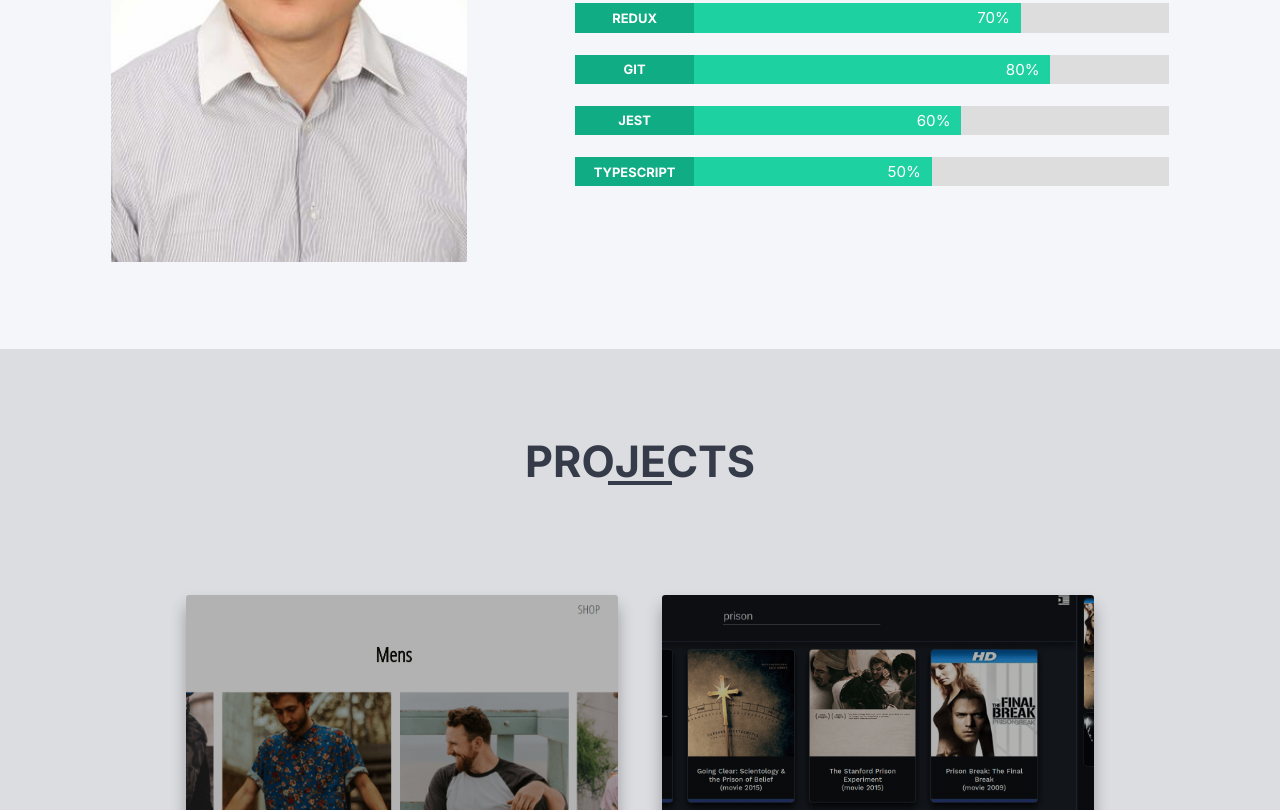
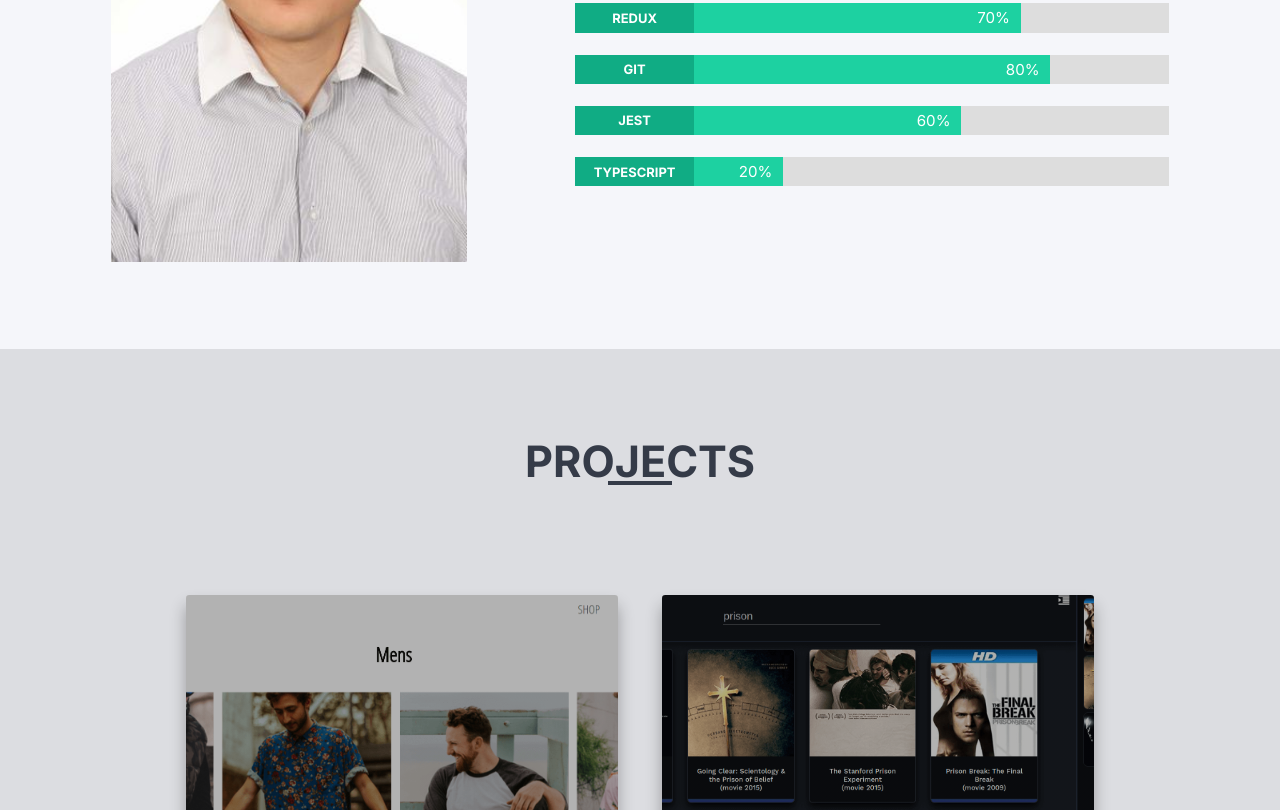
Before and after one commit to Artas47/portfolio, a website built with webpack: page index.html in a window 1280 px wide. Shown: the part 1812-2622 px from the top of the page. Built offline with nearby package versions, Linux system fonts and the light colour scheme.

Commit message:
updated typescript skill

```diff
--- a/index.html
+++ b/index.html
@@ -187,7 +187,7 @@
               <div
                 class="about__skill-bar--skill-percentage about__skill-bar--skill-percentage--typescript"
               >
-                50%
+                20%
               </div>
             </div>
           </div>
--- a/src/scss/layout/_about.scss
+++ b/src/scss/layout/_about.scss
@@ -108,7 +108,7 @@
         width: 45%;
       }
       &--typescript {
-        width: 40%;
+        width: 15%;
       }
     }
   }
```
Also changed, not shown: dist/css/styles.css.
